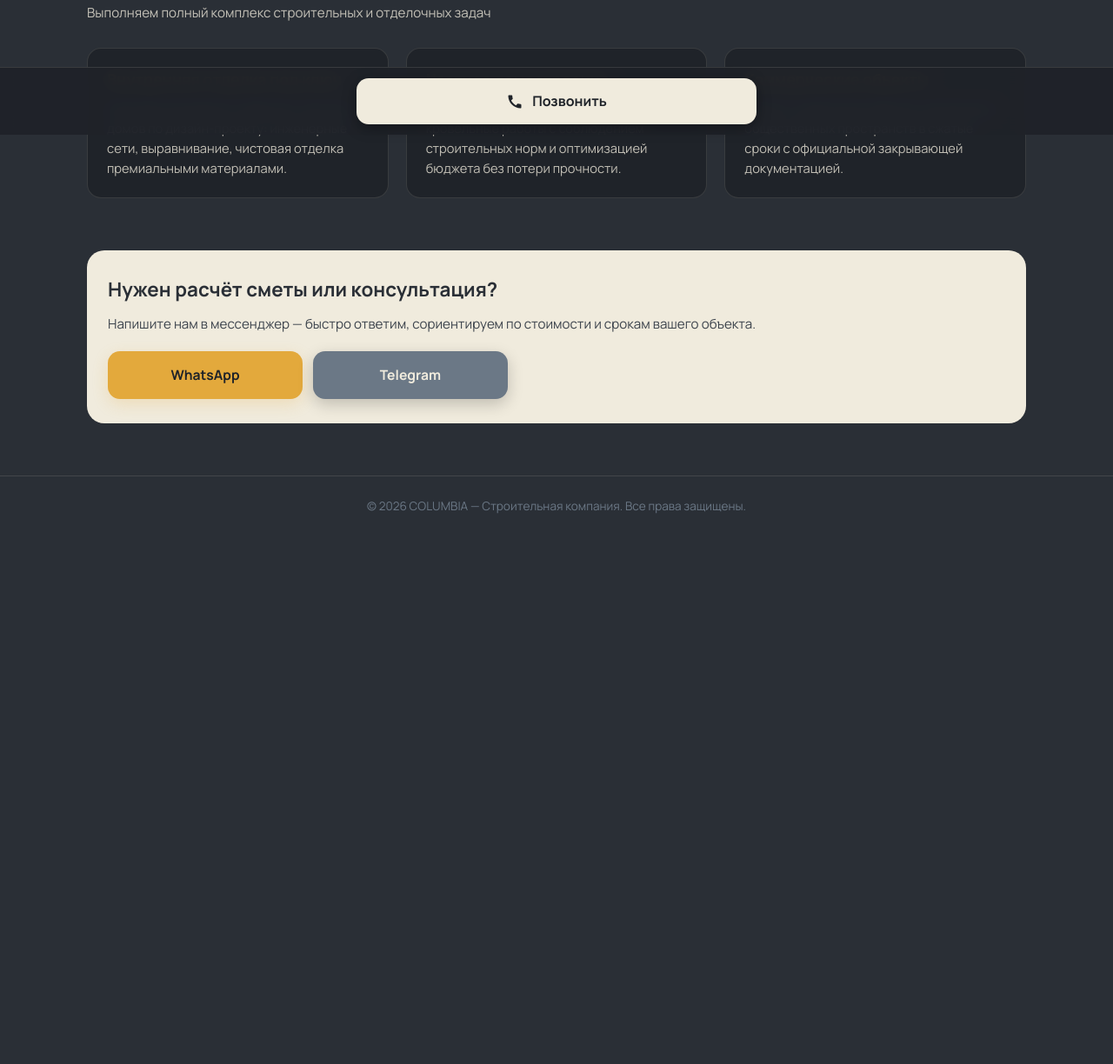
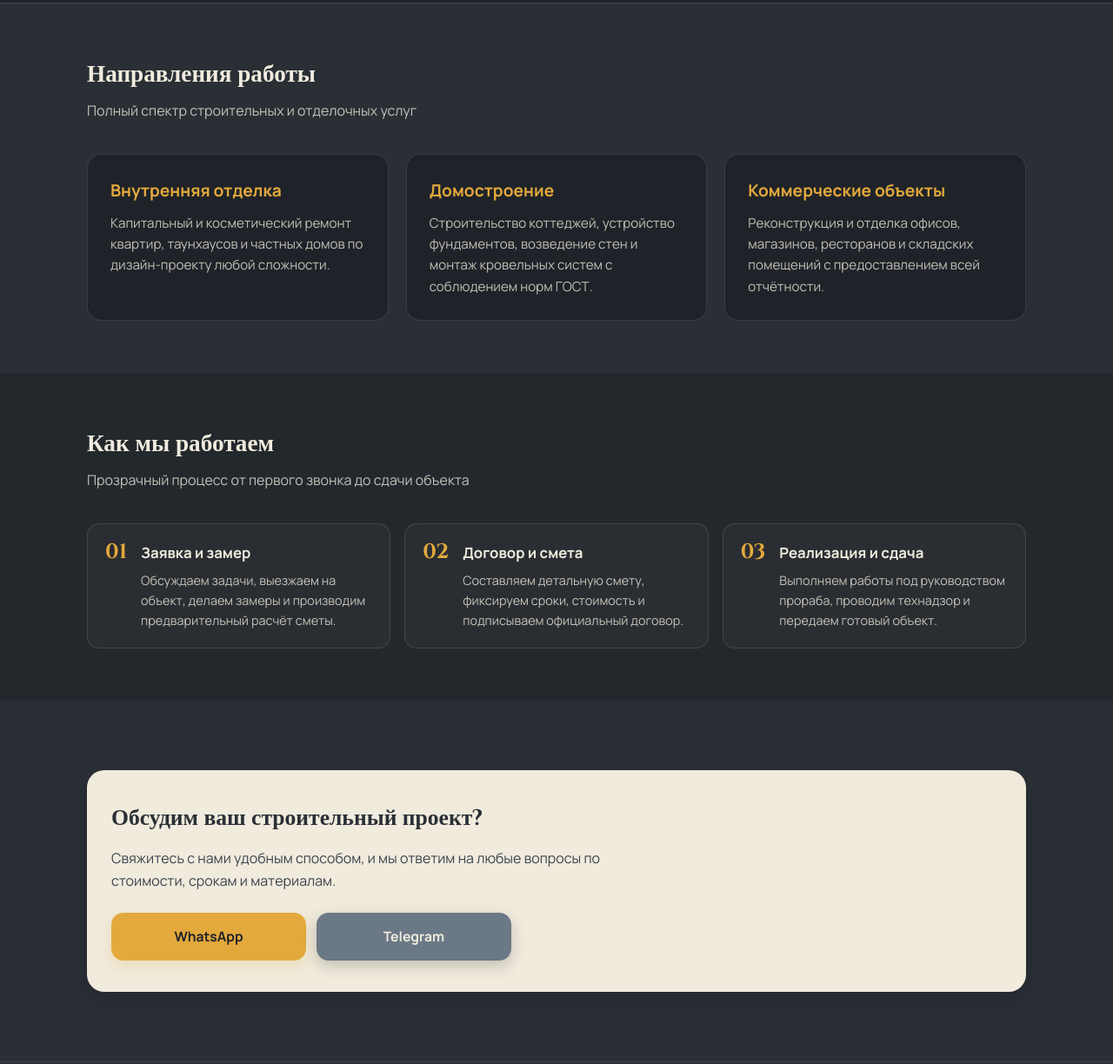
Before and after one commit to Maga55506/columbia, a plain HTML site: page index.html in a window 1280 px wide. Shown: the part 645-1869 px from the top of the page at 87% size. Before the commit the page ends 1358 px from the top, so only its background shows below. Drawn offline with Linux system fonts and the light colour scheme.

```diff
--- a/index.html
+++ b/index.html
@@ -3,7 +3,7 @@
 <head>
     <meta charset="UTF-8">
     <meta name="viewport" content="width=device-width, initial-scale=1.0">
-    <title>COLUMBIA — Строительная компания</title>
+    <title>COLUMBIA — Строительная компания полного цикла</title>
     <link rel="preconnect" href="https://fonts.googleapis.com">
     <link rel="preconnect" href="https://fonts.gstatic.com" crossorigin>
     <link href="https://fonts.googleapis.com/css2?family=Cinzel:wght@600;700&family=Manrope:wght@400;500;600;700&display=swap" rel="stylesheet">
@@ -33,7 +33,7 @@
             font-family: 'Manrope', sans-serif;
             background-color: var(--graphite);
             color: var(--sand);
-            line-height: 1.55;
+            line-height: 1.6;
             padding-bottom: 84px;
         }
 
@@ -44,6 +44,17 @@
             padding: 0 20px;
         }
 
+        /* --- АНИМАЦИИ --- */
+        @keyframes fadeIn {
+            from { opacity: 0; transform: translateY(15px); }
+            to { opacity: 1; transform: translateY(0); }
+        }
+
+        .animate-fade {
+            animation: fadeIn 0.8s ease forwards;
+        }
+
+        /* --- ШАПКА --- */
         header {
             background-color: var(--sand);
             color: var(--graphite);
@@ -58,7 +69,7 @@
             display: flex;
             align-items: center;
             justify-content: space-between;
-            padding: 10px 0;
+            padding: 12px 0;
         }
 
         .brand-logo {
@@ -68,7 +79,7 @@
         }
 
         .brand-logo img {
-            height: 64px;
+            height: 52px;
             width: auto;
             display: block;
             object-fit: contain;
@@ -76,7 +87,7 @@
 
         .nav-links {
             display: none;
-            gap: 28px;
+            gap: 24px;
         }
 
         .nav-links a {
@@ -102,8 +113,9 @@
             border-radius: 10px;
         }
 
+        /* --- ПЕРВЫЙ ЭКРАН --- */
         .hero {
-            padding: 40px 0 48px;
+            padding: 60px 0 70px;
             background: linear-gradient(180deg, var(--graphite) 0%, var(--graphite-dark) 100%);
             border-bottom: 1px solid var(--border-light);
         }
@@ -111,7 +123,7 @@
         .hero-grid {
             display: grid;
             grid-template-columns: 1fr;
-            gap: 28px;
+            gap: 32px;
             align-items: center;
         }
 
@@ -127,7 +139,7 @@
 
         .hero h1 {
             font-family: 'Cinzel', 'Manrope', serif;
-            font-size: clamp(1.85rem, 6vw, 3rem);
+            font-size: clamp(2rem, 5vw, 3.2rem);
             line-height: 1.15;
             font-weight: 700;
             color: var(--sand);
@@ -140,11 +152,12 @@
 
         .hero p {
             color: var(--sand-soft);
-            font-size: 1rem;
-            max-width: 540px;
+            font-size: 1.05rem;
+            max-width: 560px;
             margin-bottom: 28px;
         }
 
+        /* КНОПКИ СВЯЗИ */
         .cta-group {
             display: grid;
             grid-template-columns: 1fr 1fr;
@@ -229,85 +242,131 @@
             color: var(--sand-soft);
         }
 
+        /* --- СЕКЦИИ --- */
         section {
-            padding: 48px 0;
+            padding: 60px 0;
         }
 
         .section-title {
-            font-size: 1.55rem;
+            font-size: 1.7rem;
             font-weight: 700;
             margin-bottom: 8px;
             color: var(--sand);
+            font-family: 'Cinzel', serif;
         }
 
         .section-sub {
             color: var(--sand-soft);
-            font-size: 0.95rem;
-            margin-bottom: 28px;
+            font-size: 1rem;
+            margin-bottom: 36px;
         }
 
+        /* УСЛУГИ */
         .cards-grid {
             display: grid;
             grid-template-columns: 1fr;
-            gap: 16px;
+            gap: 20px;
         }
 
         .service-card {
             background: var(--graphite-dark);
             border: 1px solid var(--border-light);
             border-radius: 16px;
-            padding: 22px;
-            transition: border-color 0.2s;
+            padding: 26px;
+            transition: transform 0.2s, border-color 0.2s;
         }
 
         .service-card:hover {
+            transform: translateY(-4px);
             border-color: var(--amber);
         }
 
         .service-card h3 {
-            font-size: 1.12rem;
+            font-size: 1.2rem;
             color: var(--amber);
-            margin-bottom: 8px;
+            margin-bottom: 10px;
         }
 
         .service-card p {
-            font-size: 0.92rem;
+            font-size: 0.95rem;
             color: var(--sand-soft);
         }
 
+        /* ЭТАПЫ РАБОТЫ */
+        .steps-grid {
+            display: grid;
+            grid-template-columns: 1fr;
+            gap: 16px;
+        }
+
+        .step-card {
+            background: rgba(240, 235, 221, 0.03);
+            border: 1px solid var(--border-light);
+            border-radius: 14px;
+            padding: 20px;
+            display: flex;
+            gap: 16px;
+            align-items: flex-start;
+        }
+
+        .step-num {
+            font-family: 'Cinzel', serif;
+            font-size: 1.5rem;
+            font-weight: 700;
+            color: var(--amber);
+            line-height: 1;
+        }
+
+        .step-content h4 {
+            font-size: 1.05rem;
+            margin-bottom: 6px;
+            color: var(--sand);
+        }
+
+        .step-content p {
+            font-size: 0.9rem;
+            color: var(--sand-soft);
+        }
+
+        /* ПЕСОЧНЫЙ БЛОК */
         .sand-banner {
             background-color: var(--sand);
             color: var(--graphite);
             border-radius: 20px;
-            padding: 28px 24px;
-            margin: 12px 0;
+            padding: 36px 28px;
+            margin: 20px 0;
+            box-shadow: 0 10px 30px rgba(0,0,0,0.15);
         }
 
         .sand-banner h2 {
-            font-size: 1.4rem;
-            margin-bottom: 10px;
+            font-size: 1.6rem;
+            margin-bottom: 12px;
+            font-family: 'Cinzel', serif;
         }
 
         .sand-banner p {
-            font-size: 0.95rem;
+            font-size: 1rem;
             color: #3d444d;
-            margin-bottom: 20px;
+            margin-bottom: 24px;
+            max-width: 600px;
         }
 
+        /* ФУТЕР */
         footer {
             text-align: center;
-            padding: 24px 20px 36px;
+            padding: 30px 20px 40px;
             color: var(--steel);
             font-size: 0.85rem;
             border-top: 1px solid var(--border-light);
         }
 
+        /* НИЖНЯЯ ПАНЕЛЬ С ЗВОНКОМ */
         .bottom-call-bar {
             position: fixed;
             bottom: 0;
             left: 0;
             right: 0;
-            background: rgba(31, 35, 41, 0.94);
+            background: rgba(31, 35, 41, 0.95);
             backdrop-filter: blur(10px);
             padding: 12px 20px;
             border-top: 1px solid var(--border-light);
@@ -342,15 +401,16 @@
             transform: scale(0.98);
         }
 
+        /* ПК ВЕРСИЯ */
         @media (min-width: 768px) {
             .nav-links {
                 display: flex;
             }
             .brand-logo img {
-                height: 76px;
+                height: 60px;
             }
             .hero {
-                padding: 64px 0 72px;
+                padding: 80px 0 90px;
             }
             .hero-grid {
                 grid-template-columns: 1.2fr 0.8fr;
@@ -358,13 +418,16 @@
             }
             .cards-grid {
                 grid-template-columns: repeat(3, 1fr);
-                gap: 20px;
+            }
+            .steps-grid {
+                grid-template-columns: repeat(3, 1fr);
             }
         }
     </style>
 </head>
-<body>
+<body class="animate-fade">
 
+    <!-- ШАПКА -->
     <header>
         <div class="container header-inner">
             <a href="#" class="brand-logo">
@@ -373,21 +436,23 @@
 
             <nav class="nav-links">
                 <a href="#services">Услуги</a>
-                <a href="#approach">Подход</a>
+                <a href="#about">О нас</a>
+                <a href="#steps">Этапы</a>
                 <a href="#contacts">Контакты</a>
             </nav>
 
-            <div class="header-badge">Строительство и отделка</div>
+            <div class="header-badge">Строительство & Отделка</div>
         </div>
     </header>
 
     <main>
+        <!-- ПЕРВЫЙ ЭКРАН -->
         <section class="hero">
             <div class="container hero-grid">
                 <div>
                     <span class="hero-tag">COLUMBIA CONSTRUCTION GROUP</span>
-                    <h1>Надёжное строительство и <span>премиальная отделка</span></h1>
-                    <p>Реализуем ремонт квартир, коттеджей и коммерческих пространств под ключ. Прозрачная смета, строгий технический надзор и соблюдение сроков на каждом этапе.</p>
+                    <h1>Качественное строительство и <span>премиальная отделка</span></h1>
+                    <p>Профессиональный ремонт квартир, коттеджей и коммерческих помещений под ключ. Строгий технический надзор, фиксированная смета и соблюдение сроков.</p>
 
                     <div class="cta-group">
                         <a id="waBtn" href="#" target="_blank" rel="noopener" class="btn btn-wa">
@@ -405,52 +470,86 @@
                     <div class="stats-grid">
                         <div class="stat-item">
                             <div class="stat-num">100%</div>
-                            <div class="stat-label">Фиксация сметы и этапов в договоре</div>
+                            <div class="stat-label">Фиксация сметы в договоре</div>
                         </div>
                         <div class="stat-item">
                             <div class="stat-num">Технадзор</div>
-                            <div class="stat-label">Контроль качества на каждом узле</div>
+                            <div class="stat-label">Контроль качества работ</div>
                         </div>
                         <div class="stat-item">
-                            <div class="stat-num">Фотоотчёт</div>
-                            <div class="stat-label">Регулярные отчёты со стройплощадки</div>
+                            <div class="stat-num">Отчёты</div>
+                            <div class="stat-label">Фото и видео со стройки</div>
                         </div>
                         <div class="stat-item">
                             <div class="stat-num">Под ключ</div>
-                            <div class="stat-label">От черновых работ до финишного декора</div>
+                            <div class="stat-label">От проекта до новоселья</div>
                         </div>
                     </div>
                 </div>
             </div>
         </section>
 
+        <!-- УСЛУГИ -->
         <section id="services">
             <div class="container">
                 <h2 class="section-title">Направления работы</h2>
-                <p class="section-sub">Выполняем полный комплекс строительных и отделочных задач</p>
+                <p class="section-sub">Полный спектр строительных и отделочных услуг</p>
 
                 <div class="cards-grid">
                     <div class="service-card">
-                        <h3>Внутренняя отделка под ключ</h3>
-                        <p>Комплексный ремонт квартир и частных домов по дизайн-проекту: инженерные сети, выравнивание, чистовая отделка премиальными материалами.</p>
+                        <h3>Внутренняя отделка</h3>
+                        <p>Капитальный и косметический ремонт квартир, таунхаусов и частных домов по дизайн-проекту любой сложности.</p>
                     </div>
                     <div class="service-card">
-                        <h3>Частное домостроение</h3>
-                        <p>Возведение коттеджей, фасадные и кровельные работы с соблюдением строительных норм и оптимизацией бюджета без потери прочности.</p>
+                        <h3>Домостроение</h3>
+                        <p>Строительство коттеджей, устройство фундаментов, возведение стен и монтаж кровельных систем с соблюдением норм ГОСТ.</p>
                     </div>
                     <div class="service-card">
                         <h3>Коммерческие объекты</h3>
-                        <p>Ремонт и адаптация офисов, магазинов и общественных пространств в сжатые сроки с официальной закрывающей документацией.</p>
+                        <p>Реконструкция и отделка офисов, магазинов, ресторанов и складских помещений с предоставлением всей отчётности.</p>
                     </div>
                 </div>
             </div>
         </section>
 
-        <section id="approach" style="padding-top: 0;">
+        <!-- ЭТАПЫ -->
+        <section id="steps" style="background: rgba(0,0,0,0.15);">
             <div class="container">
-                <div class="sand-banner" id="contacts">
-                    <h2>Нужен расчёт сметы или консультация?</h2>
-                    <p>Напишите нам в мессенджер — быстро ответим, сориентируем по стоимости и срокам вашего объекта.</p>
+                <h2 class="section-title">Как мы работаем</h2>
+                <p class="section-sub">Прозрачный процесс от первого звонка до сдачи объекта</p>
+
+                <div class="steps-grid">
+                    <div class="step-card">
+                        <div class="step-num">01</div>
+                        <div class="step-content">
+                            <h4>Заявка и замер</h4>
+                            <p>Обсуждаем задачи, выезжаем на объект, делаем замеры и производим предварительный расчёт сметы.</p>
+                        </div>
+                    </div>
+                    <div class="step-card">
+                        <div class="step-num">02</div>
+                        <div class="step-content">
+                            <h4>Договор и смета</h4>
+                            <p>Составляем детальную смету, фиксируем сроки, стоимость и подписываем официальный договор.</p>
+                        </div>
+                    </div>
+                    <div class="step-card">
+                        <div class="step-num">03</div>
+                        <div class="step-content">
+                            <h4>Реализация и сдача</h4>
+                            <p>Выполняем работы под руководством прораба, проводим технадзор и передаем готовый объект.</p>
+                        </div>
+                    </div>
+                </div>
+            </div>
+        </section>
+
+        <!-- БЛОК КОНТАКТОВ / БАННЕР -->
+        <section id="contacts">
+            <div class="container">
+                <div class="sand-banner">
+                    <h2>Обсудим ваш строительный проект?</h2>
+                    <p>Свяжитесь с нами удобным способом, и мы ответим на любые вопросы по стоимости, срокам и материалам.</p>
                     <div class="cta-group">
                         <a id="waBtn2" href="#" target="_blank" rel="noopener" class="btn btn-wa">WhatsApp</a>
                         <a id="tgBtn2" href="#" target="_blank" rel="noopener" class="btn btn-tg">Telegram</a>
@@ -466,6 +565,7 @@
         </div>
     </footer>
 
+    <!-- НИЖНЯЯ КНОПКА ЗВОНКА -->
     <div class="bottom-call-bar">
         <a id="callBtn" href="tel:+79990000000" class="btn-call-bottom">
             <svg width="20" height="20" viewBox="0 0 24 24" fill="currentColor"><path d="M20.01 15.38c-1.23 0-2.42-.2-3.53-.56a.977.977 0 0 0-1.01.24l-1.57 1.97c-2.83-1.35-5.48-3.9-6.89-6.83l1.95-1.66c.27-.28.35-.67.24-1.02-.37-1.11-.56-2.3-.56-3.53 0-.54-.45-.99-.99-.99H4.19C3.65 3 3 3.24 3 3.99 3 13.28 10.73 21 20.01 21c.71 0 .99-.63.99-1.18v-3.45c0-.54-.45-.99-.99-.99z"/></svg>
@@ -473,11 +573,12 @@
         </a>
     </div>
 
+    <!-- НАСТРОЙКА КОНТАКТОВ -->
     <script>
         const CONTACTS = {
-            phone: "+79990000000",
-            whatsapp: "79990000000",
-            telegram: "columbia_stroy"
+            phone: "+79990000000",       // Ваш телефон для звонка
+            whatsapp: "79990000000",     // Номер для WhatsApp (без плюса)
+            telegram: "columbia_stroy"   // Ник в Telegram (без @)
         };
 
         document.getElementById('callBtn').href = 'tel:' + CONTACTS.phone;
```
